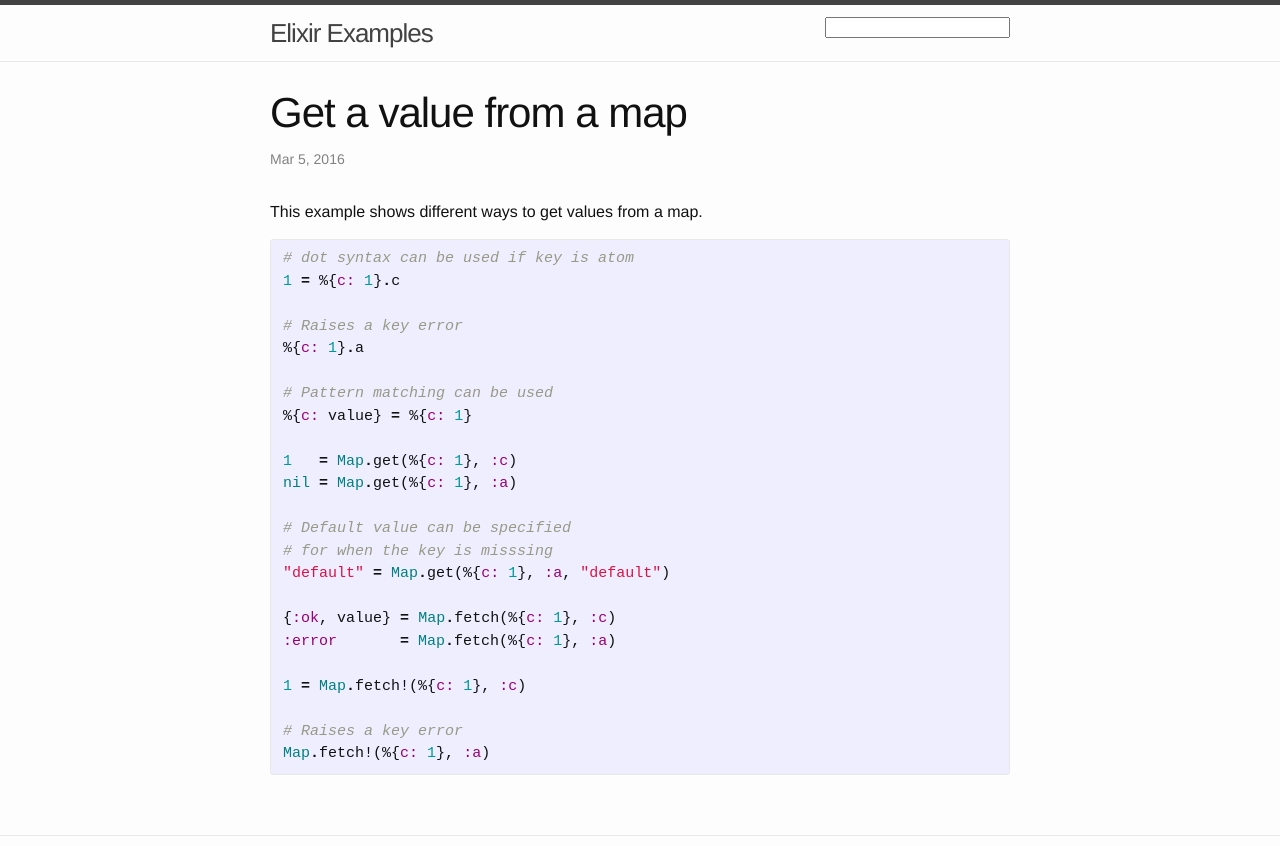
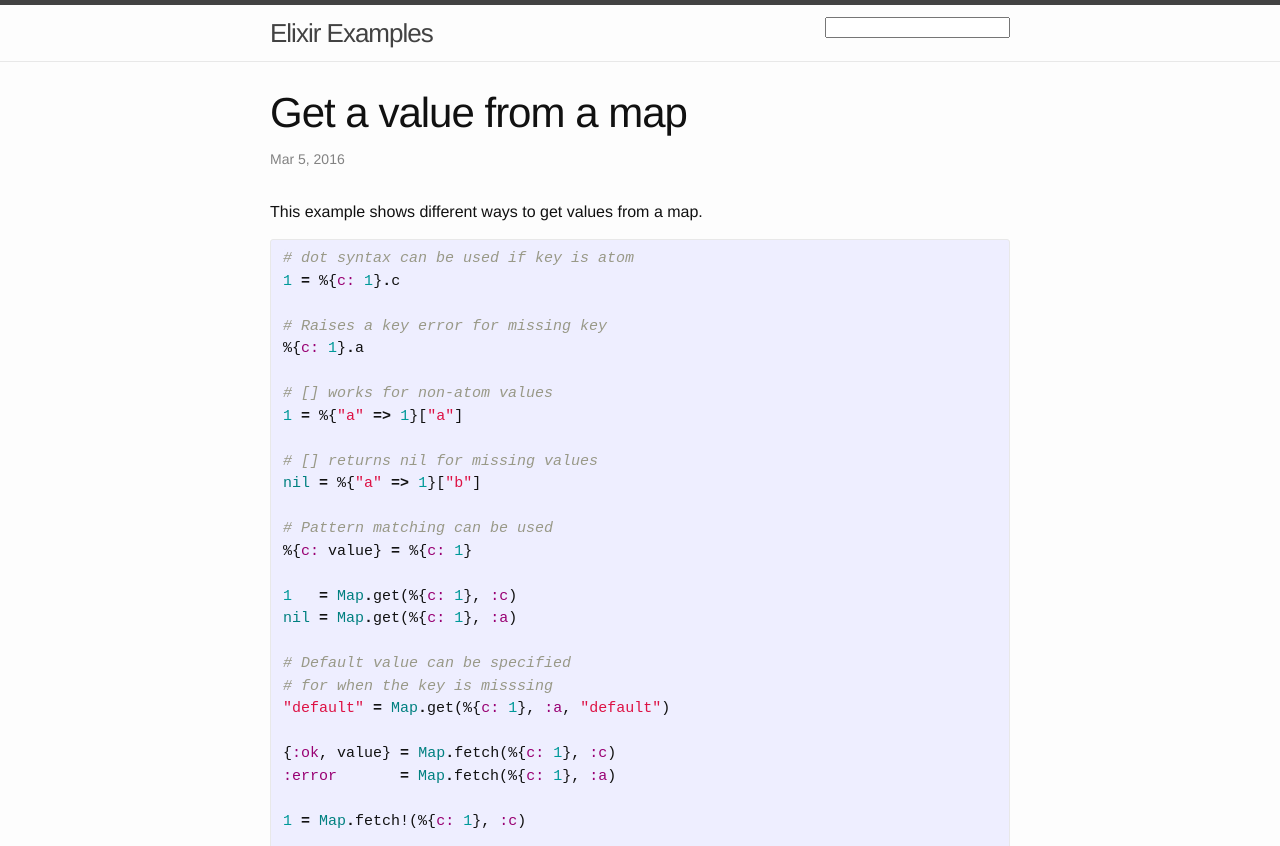
Before and after one commit to elixir-examples/elixir-examples.github.io, a Jekyll site: the page built from _posts/2016-03-05-get-a-value-from-a-map.markdown, in a window 1280 px wide. Shown: the top 846 px of the page. Built offline with Jekyll 4.4.1, drawn with Linux system fonts in a browser that asks for light colours; comment, search, counter and statistics services are not loaded; grey boxes are pictures that could not be loaded.

Commit message:
Update get map value

```diff
--- a/_posts/2016-03-05-get-a-value-from-a-map.markdown
+++ b/_posts/2016-03-05-get-a-value-from-a-map.markdown
@@ -10,8 +10,14 @@ This example shows different ways to get values from a map.
 # dot syntax can be used if key is atom
 1 = %{c: 1}.c
 
-# Raises a key error
+# Raises a key error for missing key
 %{c: 1}.a
+
+# [] works for non-atom values
+1 = %{"a" => 1}["a"]
+
+# [] returns nil for missing values
+nil = %{"a" => 1}["b"]
 
 # Pattern matching can be used
 %{c: value} = %{c: 1}
```
